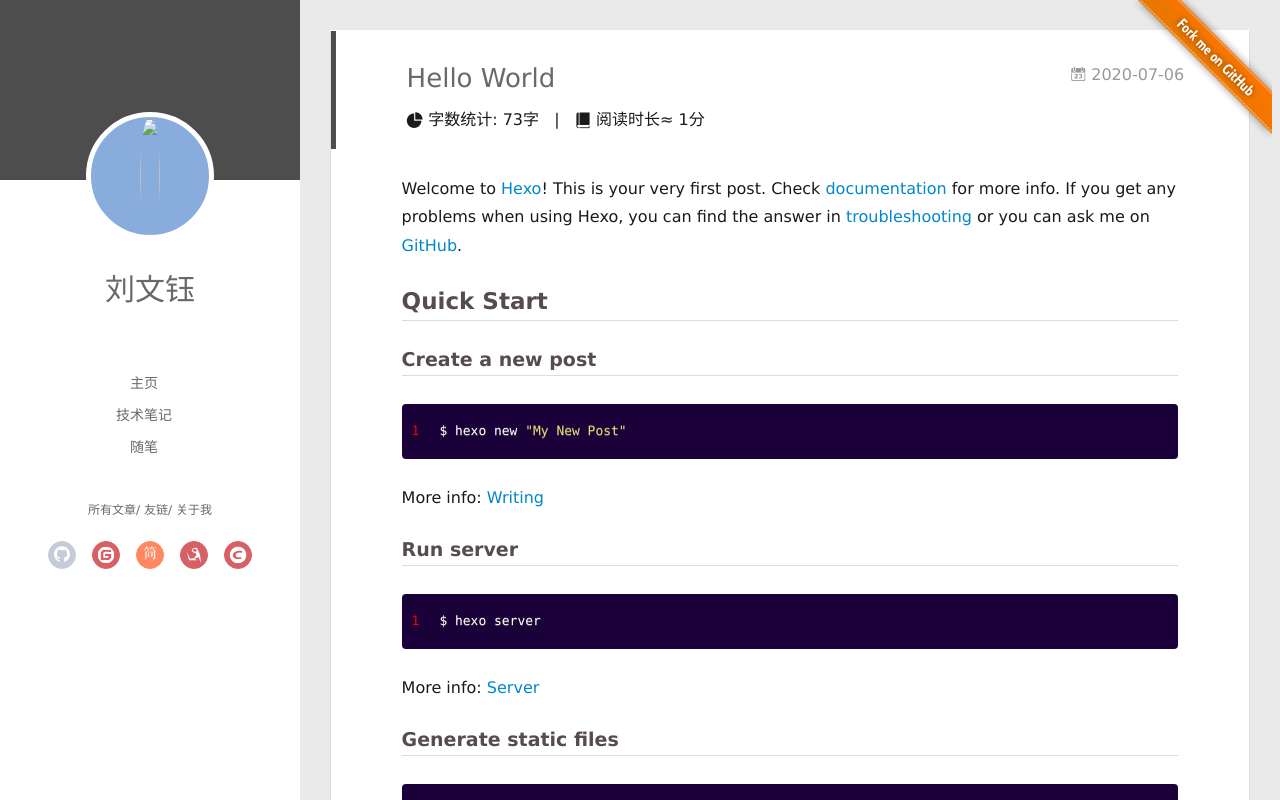
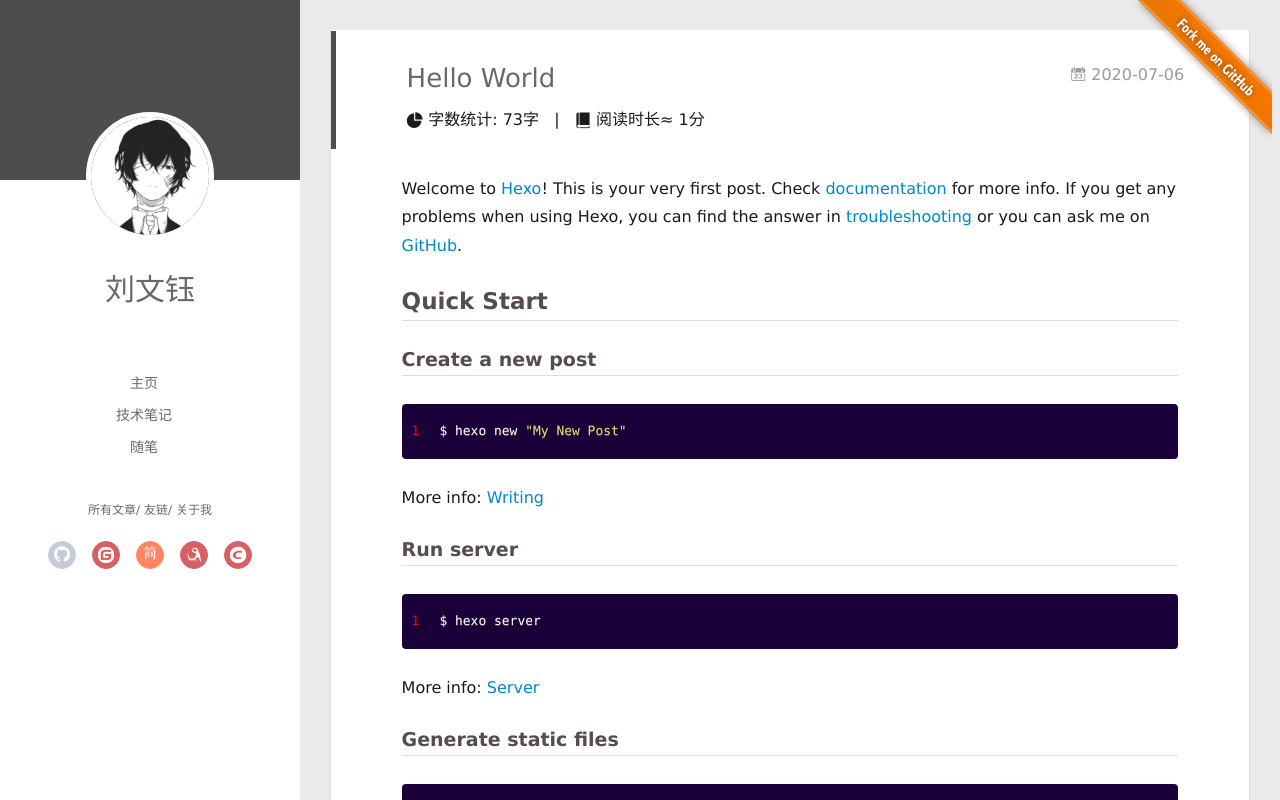
Before and after one commit to liuwenyu-17/liuwenyu-17.github.io, a plain HTML site: page 2020/07/06/hello-world/index.html in a window 1280 px wide. Drawn offline with Linux system fonts and the light colour scheme; some packages are replaced by stand-ins of ours; no server answers; a script that the page names is missing.

Commit message:
Site updated: 2020-07-06 13:12:56

```diff
--- a/2020/07/06/hello-world/index.html
+++ b/2020/07/06/hello-world/index.html
@@ -63,7 +63,7 @@
 <div class="intrude-less">
 	<header id="header" class="inner">
 		<a href="/" class="profilepic">
-			<img src="/img/head.jpCache_59061de1836edead..jpg" class="js-avatar">
+			<img src="/img/Cache_59061de1836edead..jpg" class="js-avatar">
 		</a>
 		<hgroup>
 			<h1 class="header-author"><a href="/">刘文钰</a></h1>
@@ -134,7 +134,7 @@
 		<header id="header" class="inner">
 			<div class="profilepic">
 				<a href="/">
-					<img src="/img/head.jpCache_59061de1836edead..jpg" class="js-avatar">
+					<img src="/img/Cache_59061de1836edead..jpg" class="js-avatar">
 				</a>
 			</div>
 			<hgroup>
```
Also changed, not shown: 2020/07/06/我的第一篇博客文章/index.html (+2 -2 lines), archives/2020/07/index.html (+2 -2 lines), archives/2020/index.html (+2 -2 lines), archives/index.html (+2 -2 lines), index.html (+2 -2 lines).
